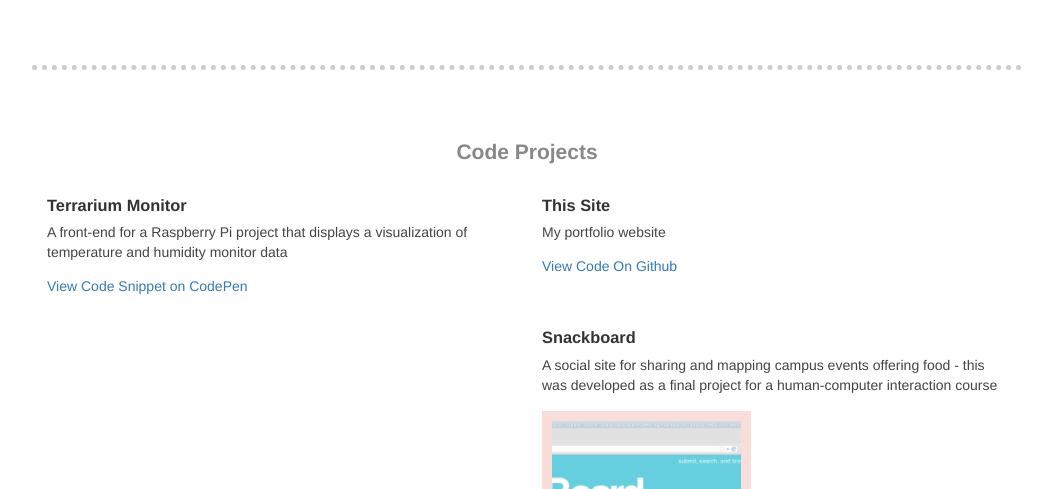
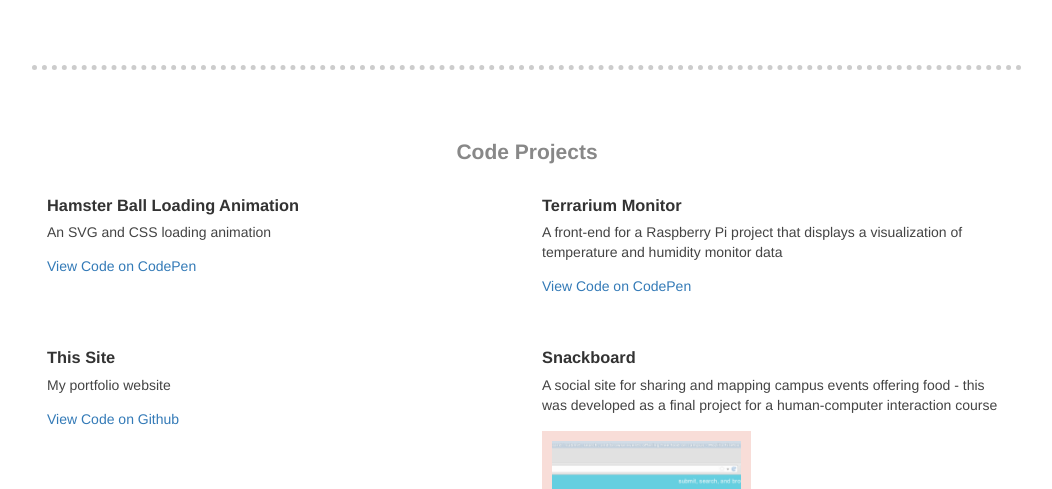
Before and after one commit to bvanbree/bvanbree.github.io, a website: page index.html in a window 1280 px wide. Shown: the part 2311-2800 px from the top of the page, without its empty margins (113-1165 px from the left). Drawn offline with nearby package versions, Linux system fonts and the light colour scheme.

Commit message:
Instagram
- Added Instagram link & icon
- Removed resume link & pdf
- Added new codepen link to portfolio
- Deleted un-used twitter icon

```diff
--- a/index.html
+++ b/index.html
@@ -36,9 +36,6 @@
 				<li>
 					<a href="#projects" class="anchor-link">Code</a>
 				</li>
-				<li>
-					<a href="src/img/bridget-vanbreemen-resume.pdf">Resume</a>
-				</li>
 			</ul>
 		</nav>
 
@@ -62,7 +59,7 @@
 			</div>
 			<div class="col-sm-9 col-xs-12">
 				<p><strong>Bridget van Breemen</strong> is a front-end developer and artist currently based in Cleveland, Ohio.</p>
-				<p>She likes thoughtful web design, organized code, and comics about animals</p>
+				<p>She likes thoughtful web design, organized code, animation, and comics about animals</p>
 				<p>Contact: <a href="mailto:bridget.vanbreemen@gmail.com">bridget.vanbreemen@gmail.com</a></p>
 			</div>
 			<div class="social">
@@ -77,6 +74,9 @@
 				</a>
 				<a href="https://lagomorphous.tumblr.com">
 					<img src="src/img/tumblr.png" alt="Tumblr" title="Tumblr" />
+				</a>
+				<a href="https://www.instagram.com/themintrabbit/">
+					<img src="src/img/instagram.png" alt="Instagram" title="Instagram" />
 				</a>
 			</div>
 		</div>
@@ -147,10 +147,18 @@
 			<h2>Code Projects</h2>
 
 			<div class="project-card col-md-6">
+				<h3>Hamster Ball Loading Animation</h3>
+				<p class="project-description">An SVG and CSS loading animation</p>
+				<p>
+					<a href="https://codepen.io/bvanbree/pen/KqYqXO">View Code on CodePen</a>
+				</p>
+			</div>
+
+			<div class="project-card col-md-6">
 				<h3>Terrarium Monitor</h3>
 				<p class="project-description">A front-end for a Raspberry Pi project that displays a visualization of temperature and humidity monitor data</p>
 				<p>
-					<a href="https://codepen.io/bvanbree/pen/MJjaQJ">View Code Snippet on CodePen</a>
+					<a href="https://codepen.io/bvanbree/pen/MJjaQJ">View Code on CodePen</a>
 				</p>
 			</div>
 
@@ -158,7 +166,7 @@
 				<h3>This Site</h3>
 				<p class="project-description">My portfolio website</p>
 				<p>
-					<a href="https://github.com/bvanbree/bvanbree.github.io">View Code On Github</a>
+					<a href="https://github.com/bvanbree/bvanbree.github.io">View Code on Github</a>
 				</p>
 			</div>
 
```
Also changed, not shown: src/img/instagram.png (added), src/img/twitter.png (deleted), 1 other file.
